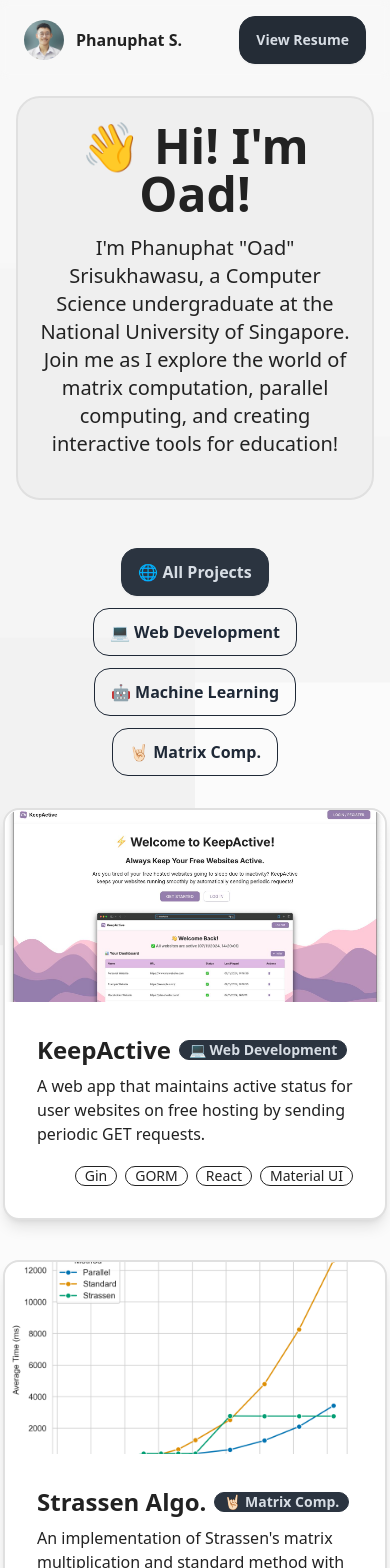
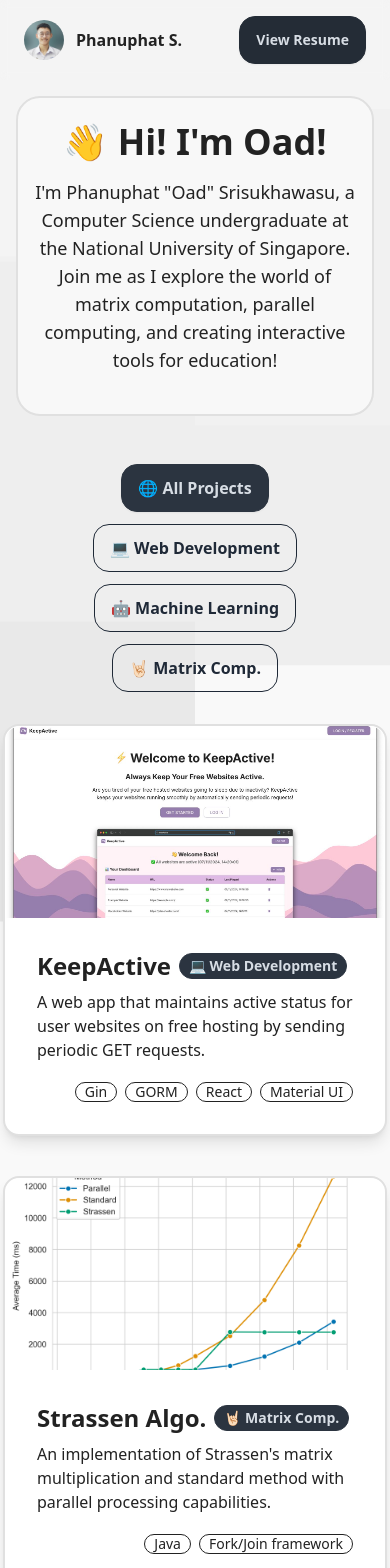
Before and after one commit to oadultradeepfield/phanuphats, a Next.js app: page / in a window 390 px wide. Shown: the top 1568 px of the page. Built offline with nearby package versions, Linux system fonts and the light colour scheme.

Commit message:
Adjust UI

```diff
--- a/app/components/Footer.tsx
+++ b/app/components/Footer.tsx
@@ -5,9 +5,9 @@ const Footer = () => {
   return (
     <footer className="text-content flex flex-col items-center gap-4 p-6 md:flex-row md:justify-between">
       <aside className="text-center md:text-left">
-        <p className="text-base">
+        <div className="text-base">
           Copyright © {new Date().getFullYear()} - All rights reserved.
-        </p>
+        </div>
       </aside>
       <nav className="flex items-center justify-center gap-4">
         <a
--- a/app/components/Hero.tsx
+++ b/app/components/Hero.tsx
@@ -1,9 +1,9 @@
 const Hero = () => (
   <div className="hero">
     <div className="hero-content text-center">
-      <div className="mx-auto box-border max-w-xl rounded-3xl border-2 border-[#e0e0e0] bg-[#efefef] px-4 py-6">
-        <h1 className="text-5xl font-bold">👋 Hi! I'm Oad!</h1>
-        <p className="py-4 text-xl">
+      <div className="mx-auto box-border max-w-xl rounded-3xl border-2 border-[#e0e0e0] bg-[#f8f8f8] px-4 py-6">
+        <h1 className="text-4xl font-bold md:text-5xl">👋 Hi! I'm Oad!</h1>
+        <p className="py-4 text-lg md:text-xl">
           I'm Phanuphat "Oad" Srisukhawasu, a Computer Science undergraduate at
           the National University of Singapore. Join me as I explore the world
           of matrix computation, parallel computing, and creating interactive
--- a/app/components/ProjectCard.tsx
+++ b/app/components/ProjectCard.tsx
@@ -35,7 +35,7 @@ const ProjectCard: React.FC<ProjectCardProps> = ({
       <div className="card-body">
         <h2 className="card-title text-2xl">
           {title}
-          <div className="badge badge-neutral">{category}</div>
+          <div className="badge badge-neutral py-3">{category}</div>
         </h2>
         <div className="mb-3 text-base">{description}</div>
         <div className="card-actions justify-end">
--- a/app/page.tsx
+++ b/app/page.tsx
@@ -10,7 +10,7 @@ const Page = () => {
       className="flex min-h-screen flex-col bg-cover bg-center bg-no-repeat"
       style={{
         backgroundImage: "url('background.svg')",
-        backgroundColor: "rgba(255, 255, 255, 0.8)",
+        backgroundColor: "rgba(255, 255, 255, 0.65)",
         backgroundBlendMode: "overlay",
       }}
     >
```
